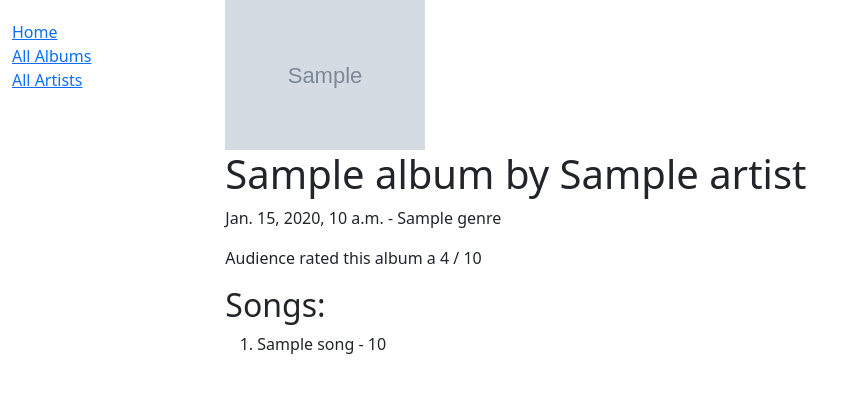
After one commit to siddhantrao23/mango, a Django app: template mango/rating/templates/rating/album_detail.html in a window 1280 px wide. The commit adds this page. Shown: the top 393 px of the page, without its empty margins (0-857 px from the left). Run offline with Django 3.2, Linux system fonts and the light colour scheme; the template is opened without the code that fills it: most values are stand-ins (such as "Sample title", 1, 10 or a date in 2020); grey boxes marked "Sample" are stand-in pictures.

Commit message:
add album templates

```diff
--- /dev/null
+++ b/mango/rating/templates/rating/album_detail.html
@@ -0,0 +1,18 @@
+{% extends "base.html" %}
+
+{% block content %}
+<img src="{{ album.album_cover.url }} " width=200>
+<h1>{{ album.title }} by {{ album.artist }}</h1>
+<p>{{ album.release_date }} - {{ album.genre.all|join:", " }}<p>
+
+{% if album.rating %}
+<p>Audience rated this album a {{ album.rating }} / 10</p>
+{% endif %}
+
+<h2>Songs:</h1>
+<ol>
+{% for song in album.song_set.all %}
+    <li>{{ song.title }} - {{ song.duration }}</li>
+{% endfor %}
+</ol>
+{% endblock content %}
--- a/mango/rating/templates/rating/album_list.html
+++ b/mango/rating/templates/rating/album_list.html
@@ -7,7 +7,7 @@
     {% for album in album_list %}
     <li>
         <img src="{{ album.album_cover.url }} " width=200>
-        <a href="{{ album.get_absolute_url }}">{{ album.title }}</a>
+        <a href="{{ album.get_absolute_url }}">{{ album.title }} by {{ album.artist }}</a>
     </li>
     {% endfor %}
 </ul>
```
